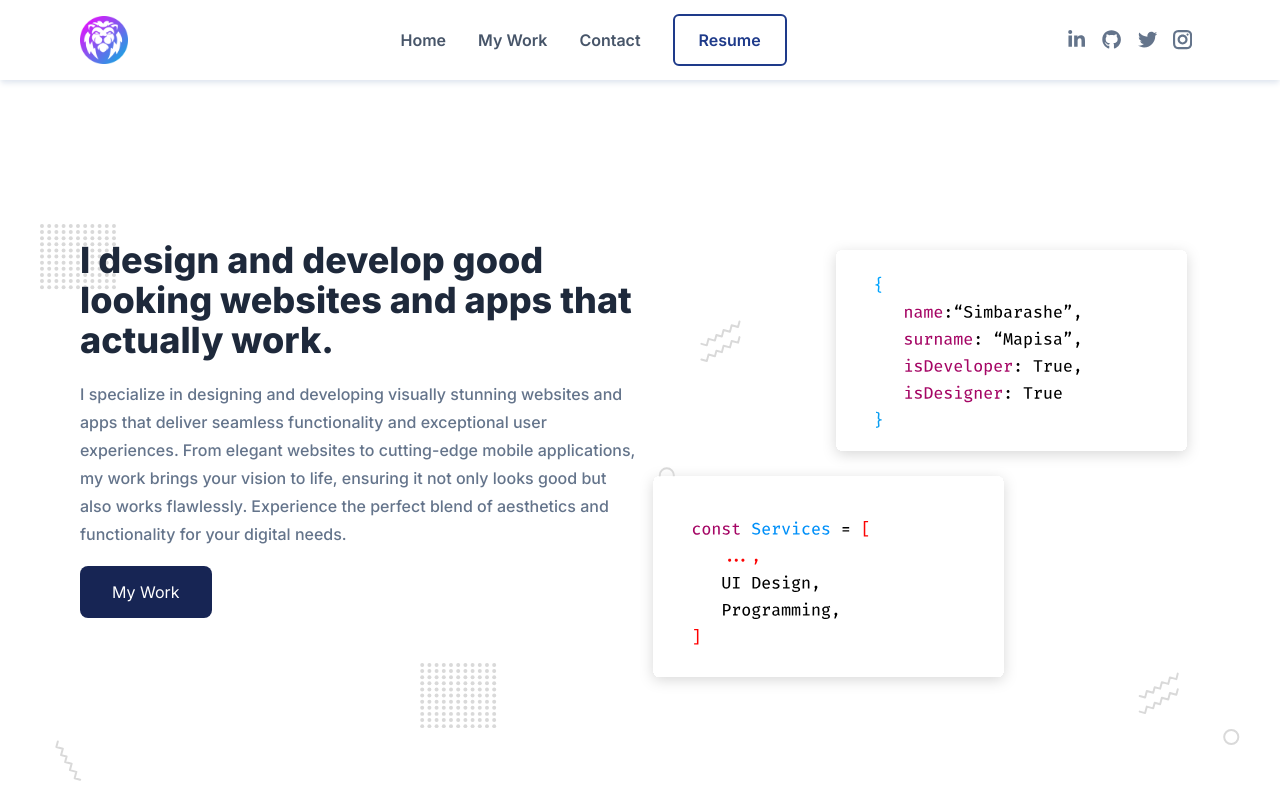
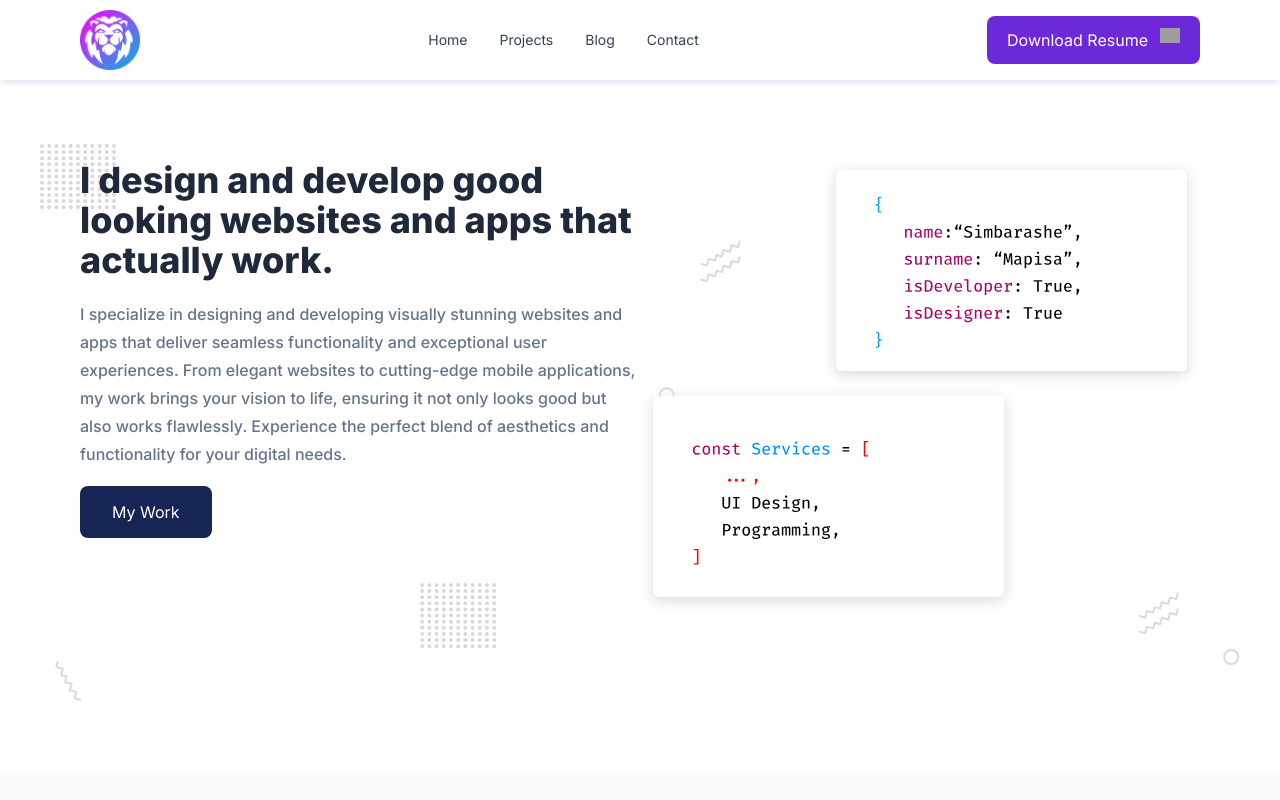
Before and after one commit to SimzMapisa/Portfolio, a Next.js app: page / in a window 1280 px wide. Shown: the top 800 px of the page. Built offline with nearby package versions, Linux system fonts and the light colour scheme; grey boxes are pictures that could not be loaded.

Commit message:
change navigation layout and add a download resume button, remove the social media links

```diff
--- a/components/NavBar.js
+++ b/components/NavBar.js
@@ -8,57 +8,47 @@ import Image from "next/image";
 const NavBar = () => {
   const iconSize = "1.2rem";
   return (
-    <div className="w-full flex items-center  h-20 shadow-md shadow-slate-200">
+    <div className="fixed z-50 bg-white w-full flex items-center  h-20 shadow-md shadow-slate-200">
       <nav className="flex flex-1 justify-between max-w-6xl mx-auto px-4">
         <div className="flex items-center">
           <Link href="/" className="font-extrabold text-2xl text-blue-900	">
             <Image
               src="/images/simbacoderoar-logo.png"
-              width={48}
-              height={48}
+              width={60}
+              height={60}
             />
           </Link>
         </div>
         <div className="md:flex md:items-center hidden">
           <ul className="flex items-center">
-            <li className="mx-4 font-semibold text-slate-600 lg:hover:text-blue-950 lg:active:text-blue-950">
+            <li className="mx-4 text-sm font-normal text-slate-700 lg:hover:text-blue-950 lg:active:text-blue-950">
               <Link href="/">Home</Link>
             </li>
-            <li className="mx-4 font-semibold text-slate-600 lg:hover:text-blue-950 lg:active:text-blue-950">
-              <Link href="/portfolio">My Work</Link>
+            <li className="mx-4 text-sm font-normal text-slate-700 lg:hover:text-blue-950 lg:active:text-blue-950">
+              <Link href="/portfolio">Projects</Link>
             </li>
-            <li className="mx-4 font-semibold text-slate-600 lg:hover:text-blue-950 lg:active:text-blue-950">
+            <li className="mx-4 text-sm font-normal text-slate-700 lg:hover:text-blue-950 lg:active:text-blue-950">
+              <Link href="/blog">Blog</Link>
+            </li>
+            <li className="mx-4 text-sm font-normal text-slate-700 lg:hover:text-blue-950 lg:active:text-blue-950">
               <Link href="/contact">Contact</Link>
             </li>
-            <Button
-              classes="mx-4 font-semibold border-2 border-blue-900 text-blue-900 px-6 py-3 rounded-md"
-              title="Resume"
-            />
           </ul>
         </div>
         <div className="md:flex md:items-center hidden">
-          <ul className="flex items-center">
-            <li className="mx-2 text-slate-500 lg:hover:text-blue-950">
-              <Link href="">
-                <FaLinkedinIn size={iconSize} />
-              </Link>
-            </li>
-            <li className="mx-2 text-slate-500 lg:hover:text-blue-950">
-              <Link href="">
-                <FaGithub size={iconSize} />
-              </Link>
-            </li>
-            <li className="mx-2 text-slate-500 lg:hover:text-blue-950">
-              <Link href="">
-                <FaTwitter size={iconSize} />
-              </Link>
-            </li>
-            <li className="mx-2 text-slate-500 lg:hover:text-blue-950">
-              <Link href="">
-                <GrInstagram size={iconSize} />
-              </Link>
-            </li>
-          </ul>
+          {/* <Button
+            classes="mx-4 font-semibold border-2 border-blue-900 text-blue-900 px-6 py-3 rounded-md"
+            title="Resume"
+          /> */}
+          <Link
+            className="px-5 py-3 rounded-lg bg-violet-700 flex text-white"
+            href="/portfolio"
+          >
+            Download Resume{" "}
+            <span className="pl-3 text-2xl">
+              <Image src="/images/download.svg" width={20} height={0} />
+            </span>
+          </Link>
         </div>
       </nav>
     </div>
```
